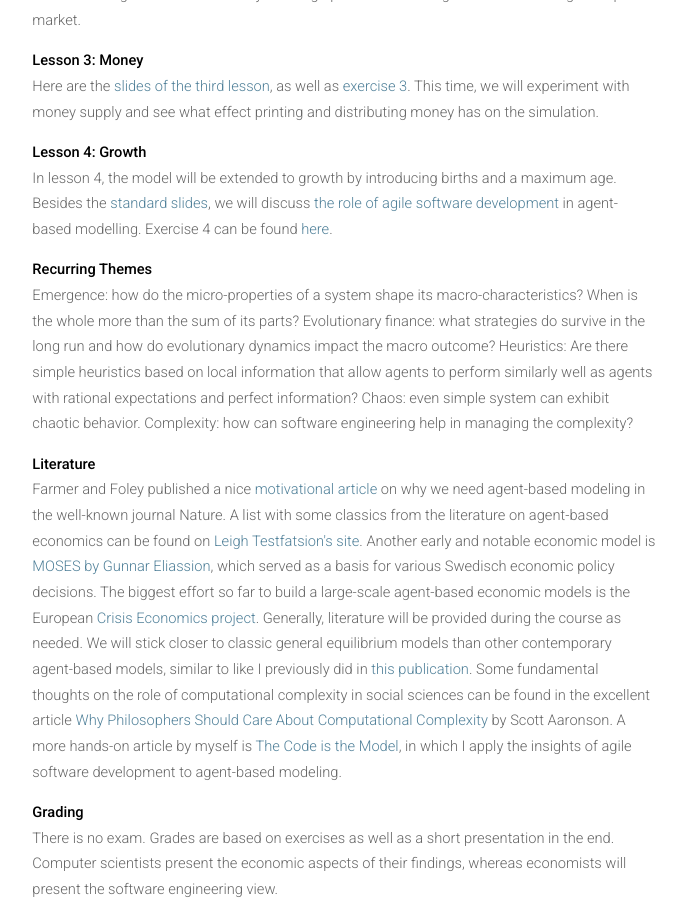
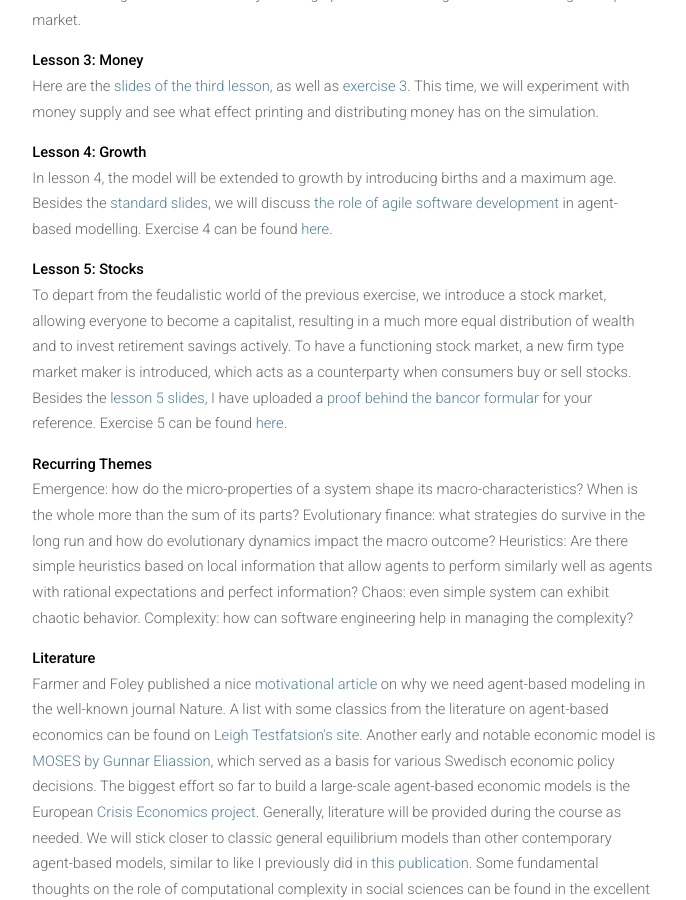
Before and after one commit to meisserecon/www, a Jekyll site: the page built from course.md, in a window 1280 px wide and 900 px high, scrolled down 1432 px. Shown: the whole window, without its empty margins (296-982 px from the left). Built offline with Jekyll 4.4.1, drawn with Linux system fonts in a browser that asks for light colours; nearby versions of some CDN libraries; our own code applies the rules of GitHub Pages for plain Markdown files.

Commit message:
slides lesson 5

```diff
--- a/course.md
+++ b/course.md
@@ -28,6 +28,10 @@ permalink: /course/
 
 <p>In lesson 4, the model will be extended to growth by introducing births and a maximum age. Besides the <a href="/assets/abfe-lesson4.pdf">standard slides</a>, we will discuss <a href="/assets/abfe-lesson4-agile.pdf">the role of agile software development</a> in agent-based modelling. Exercise 4 can be found <a href="https://github.com/meisser/course/blob/master/exercises/journal/exercise04-task.md">here</a>.</p>
 
+<b>Lesson 5: Stocks</b>
+
+<p>To depart from the feudalistic world of the previous exercise, we introduce a stock market, allowing everyone to become a capitalist, resulting in a much more equal distribution of wealth and to invest retirement savings actively. To have a functioning stock market, a new firm type market maker is introduced, which acts as a counterparty when consumers buy or sell stocks. Besides the <a href="/assets/abfe-lesson5.pdf">lesson 5 slides</a>, I have uploaded a <a href="/assets/abfe-lesson4-bancor.pdf">proof behind the bancor formular</a> for your reference. Exercise 5 can be found <a href="https://github.com/meisser/course/blob/master/exercises/journal/exercise05-task.md">here</a>.</p>
+
 <b>Recurring Themes</b>
 
 <p>Emergence: how do the micro-properties of a system shape its macro-characteristics? When is the whole more than the sum of its parts?
```
Also changed, not shown: 2 other files.
